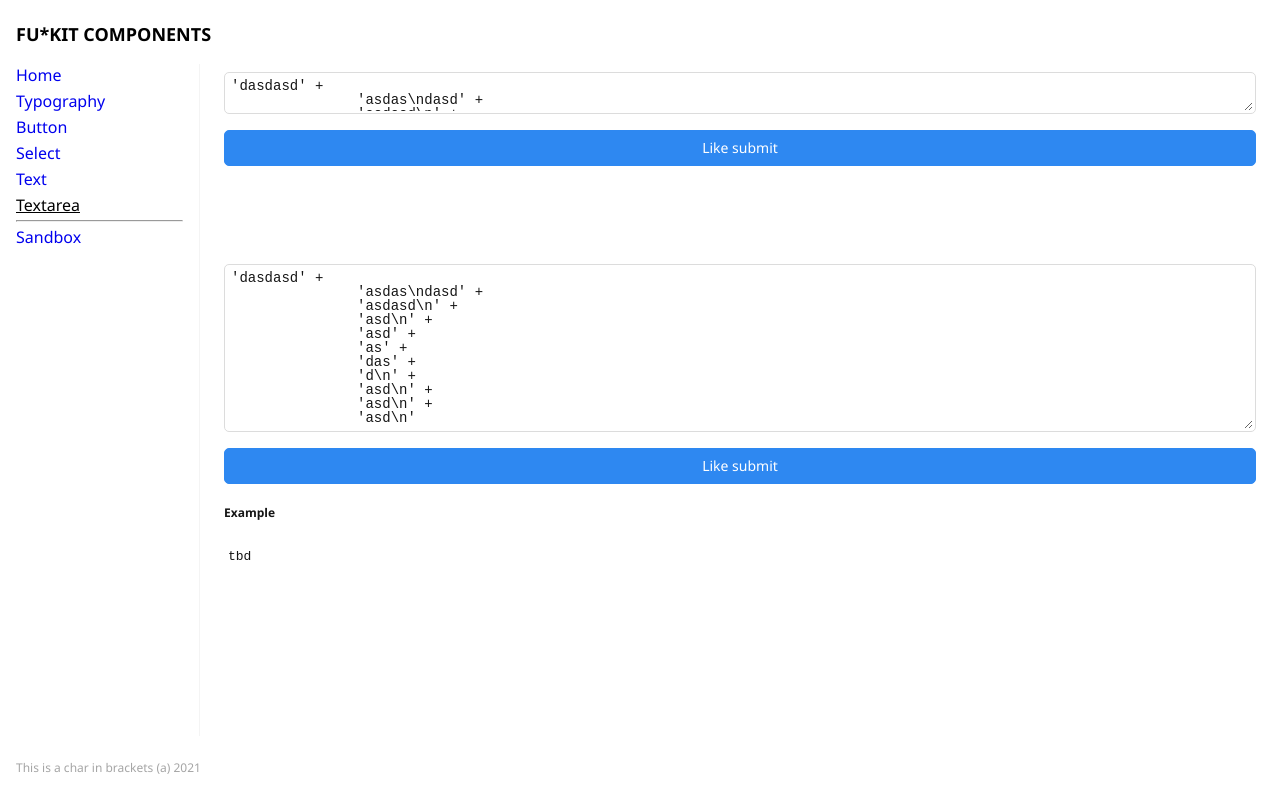
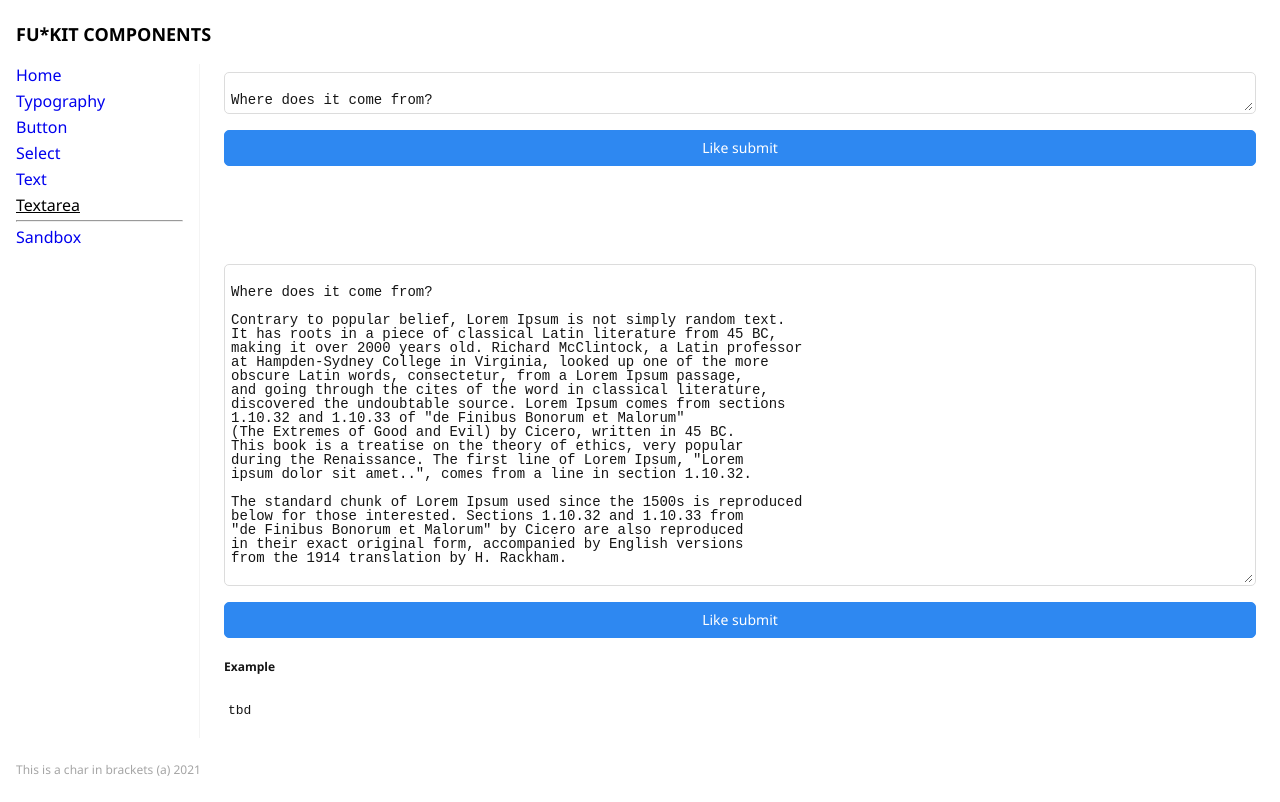
Before and after one commit to vovchisko/fu-kit, a Vue app: page /textarea in a window 1280 px wide. Built offline with nearby package versions, Linux system fonts and the light colour scheme.

Commit message:
and class

```diff
--- a/src/components/FuTextarea.vue
+++ b/src/components/FuTextarea.vue
@@ -1,11 +1,12 @@
 <template>
   <label
       class="fu-text"
+      v-bind="{class:$attrs.class}"
       :class="{'_disabled': $attrs.disabled !== undefined || $attrs.readOnly  !== undefined }"
   >
     <textarea
         ref="textarea"
-        v-bind="$attrs"
+        v-bind="{...$attrs, class:undefined}"
         :value="modelValue"
         class="fu-text_textarea"
         @input="handleInput"
--- a/src/docs/DocTextarea.vue
+++ b/src/docs/DocTextarea.vue
@@ -1,11 +1,11 @@
 <template>
   <div class="doc-textarea">
-    <fu-textarea v-model="val" placeholder="this is a text area" />
+    <fu-textarea class="brand" v-model="val" placeholder="this is a text area" />
     <fu-button>Like submit</fu-button>
     <br>
     <br>
     <br>
-    <fu-textarea v-model="val" placeholder="this is a text area" auto-resize/>
+    <fu-textarea v-model="val" placeholder="this is a text area" auto-resize />
     <fu-button>Like submit</fu-button>
     <fu-code-view label="Example">{{ example }}</fu-code-view>
   </div>
@@ -25,17 +25,28 @@
   name: 'doc-textarea',
   components: { FuButton, FuTextarea, FuCodeView },
   setup () {
-    const val = ref('\'dasdasd\' +\n' +
-                    '               \'asdas\\ndasd\' +\n' +
-                    '               \'asdasd\\n\' +\n' +
-                    '               \'asd\\n\' +\n' +
-                    '               \'asd\' +\n' +
-                    '               \'as\' +\n' +
-                    '               \'das\' +\n' +
-                    '               \'d\\n\' +\n' +
-                    '               \'asd\\n\' +\n' +
-                    '               \'asd\\n\' +\n' +
-                    '               \'asd\\n\'')
+    const val = ref(`
+Where does it come from?
+
+Contrary to popular belief, Lorem Ipsum is not simply random text.
+It has roots in a piece of classical Latin literature from 45 BC,
+making it over 2000 years old. Richard McClintock, a Latin professor
+at Hampden-Sydney College in Virginia, looked up one of the more
+obscure Latin words, consectetur, from a Lorem Ipsum passage,
+and going through the cites of the word in classical literature,
+discovered the undoubtable source. Lorem Ipsum comes from sections
+1.10.32 and 1.10.33 of "de Finibus Bonorum et Malorum"
+(The Extremes of Good and Evil) by Cicero, written in 45 BC.
+This book is a treatise on the theory of ethics, very popular
+during the Renaissance. The first line of Lorem Ipsum, "Lorem
+ipsum dolor sit amet..", comes from a line in section 1.10.32.
+
+The standard chunk of Lorem Ipsum used since the 1500s is reproduced
+below for those interested. Sections 1.10.32 and 1.10.33 from
+"de Finibus Bonorum et Malorum" by Cicero are also reproduced
+in their exact original form, accompanied by English versions
+from the 1914 translation by H. Rackham.
+    `)
     return { example, val }
   },
 }
@@ -50,5 +61,9 @@
   flex-direction: column;
 
   --text-focus-pal: var(--pal-brand);
+
+  .brand {
+    --ui-pal: var(--pal-brand);
+  }
 }
 </style>
```
